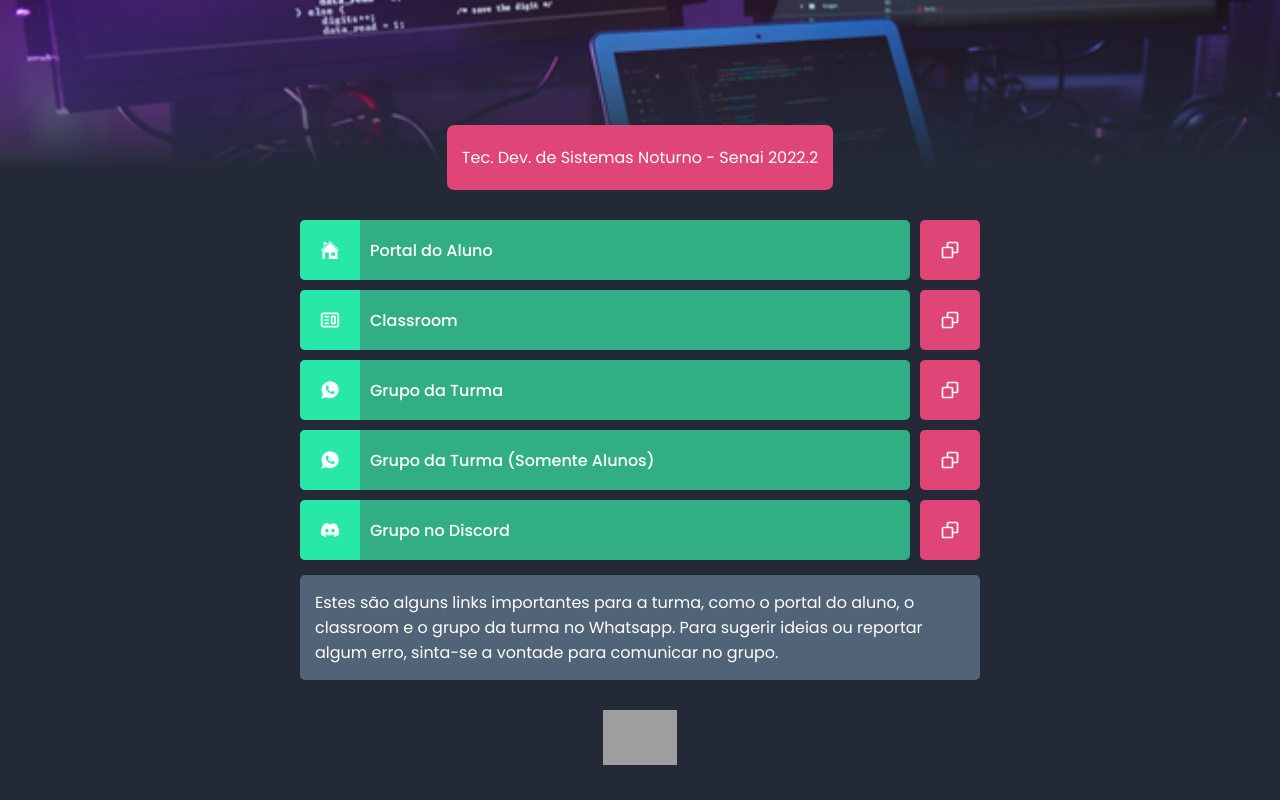
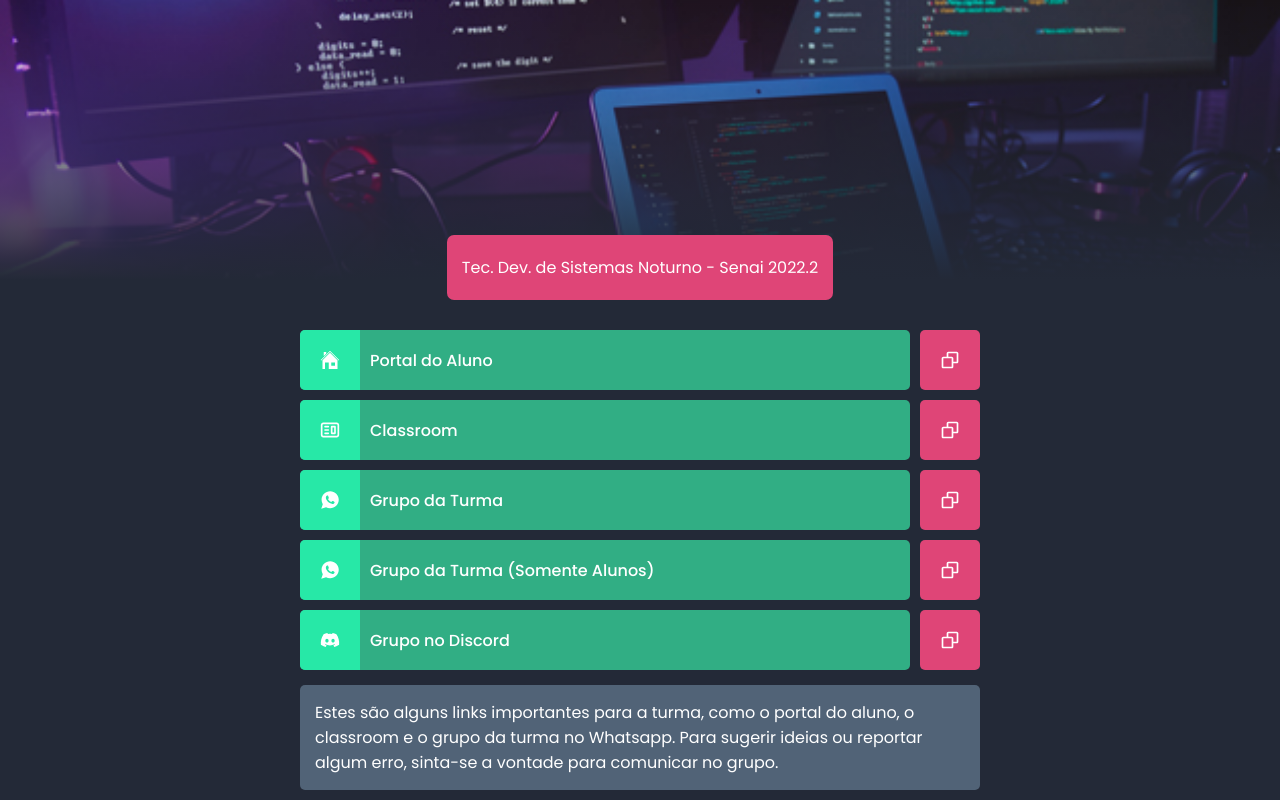
Before and after one commit to jeanjanrley/linksenai, a React (Vite) app: page / in a window 1280 px wide. Built offline with nearby package versions, Linux system fonts and the light colour scheme; no server answers; grey boxes are pictures that could not be loaded.

Commit message:
Refátoração de estilo

```diff
--- a/src/App.scss
+++ b/src/App.scss
@@ -16,6 +16,7 @@
 		justify-content: center;
 		widows: 100%;
 		height: 35vh;
+		min-height: 35vh;
 		padding: 0 20px;
 		background: linear-gradient(to bottom, rgb(39, 232, 167, 0.0), rgb(35, 41, 55)), url("./assets/images/coding-bg-middle.jpg") no-repeat center center / cover;
 
```
